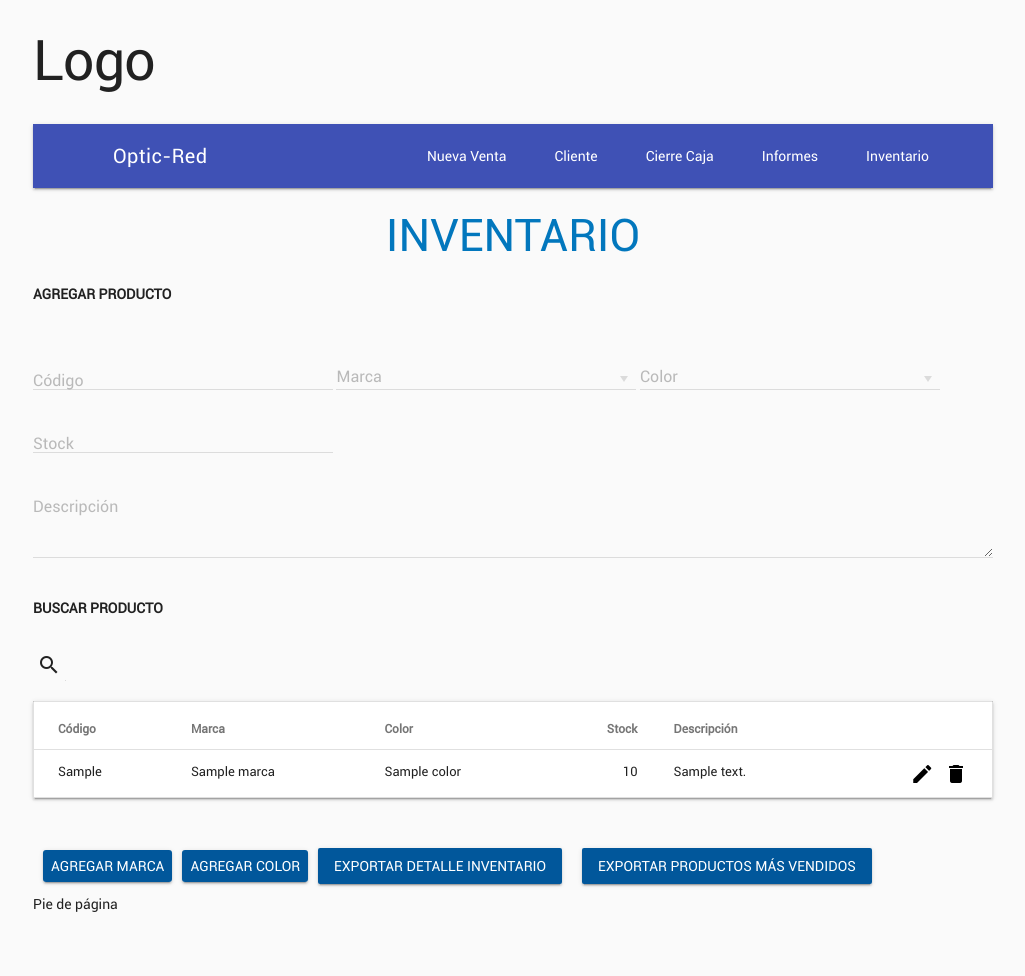
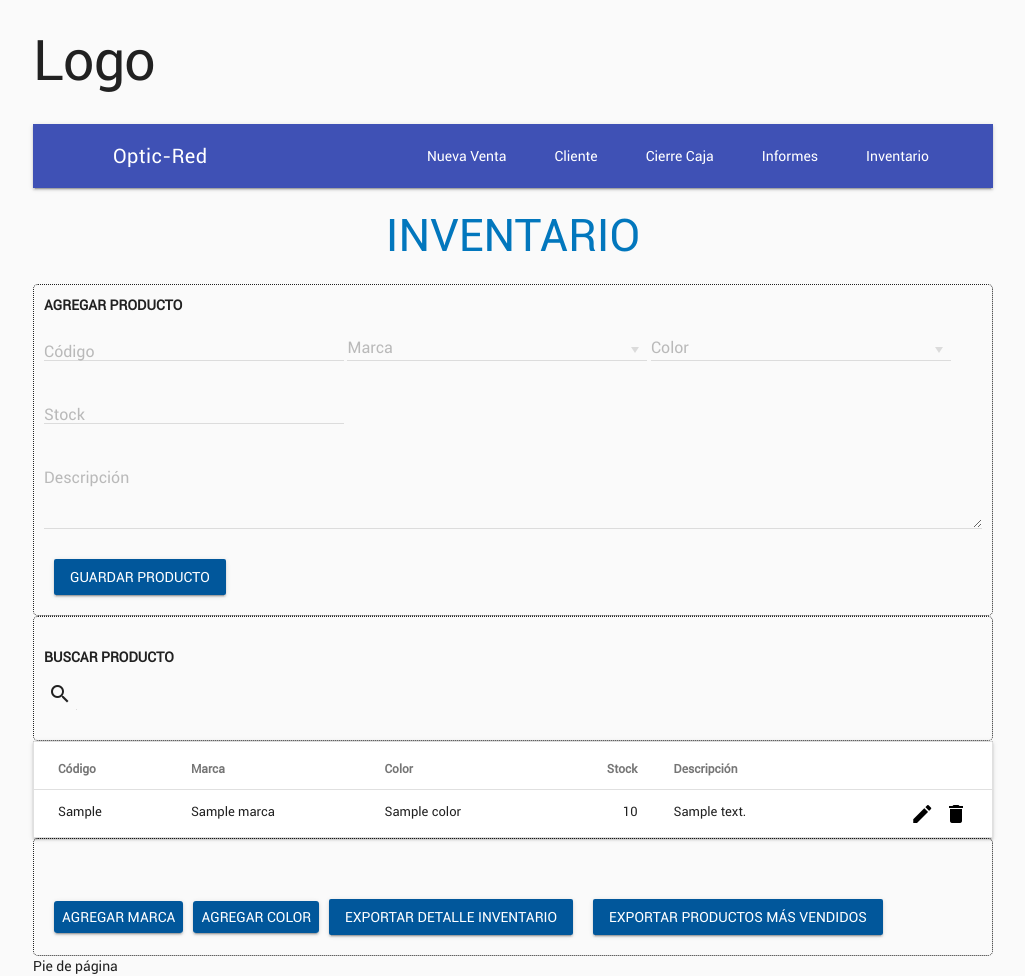
Before and after one commit to apeeclgithub/Intranet-optica, a PHP site: page /application/views/inventario.php in a window 1280 px wide. Shown: the whole page, without its empty margins (127-1152 px from the left). Before the commit the page ends 912 px from the top, so only its background shows below. Run offline with PHP 8.4, Linux system fonts and the light colour scheme; tables that the repository leaves empty or names only in its code hold one stand-in row (values such as "Sample post").

Commit message:
inventario y css

```diff
--- a/application/views/inventario.php
+++ b/application/views/inventario.php
@@ -4,10 +4,11 @@ require '../model/database.php'; ?>
 
 <div id ="content">
 	<h2>INVENTARIO</h2>
-	<div class="fontItem">AGREGAR PRODUCTO</div><br><br>
+	<form class="formAddProduct">
+		<div class="fontItem">AGREGAR PRODUCTO</div>
 		<div id="dataProducts">
 			<div class="mdl-textfield mdl-js-textfield mdl-textfield--floating-label">
-			<input class="mdl-textfield__input" type="text" pattern="[w-\.]" id="productCode">
+				<input class="mdl-textfield__input" type="text" pattern="[w-\.]" id="productCode" >
 				<label class="mdl-textfield__label" for="productCode">Código</label>
 				<span class="mdl-textfield__error">No puede ser vacío</span>
 			</div>
@@ -34,21 +35,25 @@ require '../model/database.php'; ?>
 				</div>
 			</div>
 			<div class="mdl-textfield mdl-js-textfield mdl-textfield--floating-label">
-			<input class="mdl-textfield__input" type="text" pattern="[0-9]*" id="productStock">
+				<input class="mdl-textfield__input" type="text" pattern="[0-9]*" id="productStock" >
 				<label class="mdl-textfield__label" for="productStock">Stock</label>
 				<span class="mdl-textfield__error">Ingresar solo números</span>
 			</div>
 	    </div>
 	    <div>
 			<div class="mdl-textfield mdl-js-textfield mdl-textfield--floating-label" id="textAreaDesc">
-			<textarea class="mdl-textfield__input" type="text" pattern="[w-\.]" rows= "4" id="productDesc"></textarea>
+				<textarea class="mdl-textfield__input" type="text" pattern="[w-\.]" rows= "4" id="productDesc" ></textarea>
 				<label class="mdl-textfield__label" for="productDesc">Descripción</label>
 				<span class="mdl-textfield__error">No puede ser vacío</span>
 			</div>
 		</div>
+		<div class="submitProduct">
+			<input class="mdl-button mdl-button--raised mdl-button--colored" type="submit" value="GUARDAR PRODUCTO">
+		</div>
+	</form>
 	<div>
-		<form action="#">
-		<br><div class="fontItem">BUSCAR PRODUCTO</div><br>
+		<form action="#" class="searchProduct">
+		<br><div class="fontItem">BUSCAR PRODUCTO</div>
 				<div class="mdl-textfield mdl-js-textfield mdl-textfield--expandable mdl-textfield--floating-label">
 					<label class="mdl-button mdl-js-button mdl-button--icon" for="search-expandable2">
 						<i class="material-icons">search</i>
@@ -81,7 +86,7 @@ require '../model/database.php'; ?>
 		  </tbody>
 		</table>
 	</div>
-	<div><br><br>
+	<div class="buttonProducts"><br><br>
 		<div class="interior">
 			<a class="btn" href="#open-modal">AGREGAR MARCA</a>
 		</div>
--- a/public/css/style.css
+++ b/public/css/style.css
@@ -78,6 +78,24 @@ h2{
 /*inventario*/
 #textAreaDesc{
     width:100% !important;
+}
+
+.formAddProduct{
+    border: dotted 1px;
+    padding: 10px;
+    border-radius: 5px;
+}
+
+.searchProduct{
+    border: dotted 1px;
+    padding: 10px;
+    border-radius: 5px;
+}
+
+.buttonProducts{
+    border: dotted 1px;
+    padding: 10px;
+    border-radius: 5px;
 }
 
 select {
```
Lines whose indentation alone changed are shown as unchanged.
